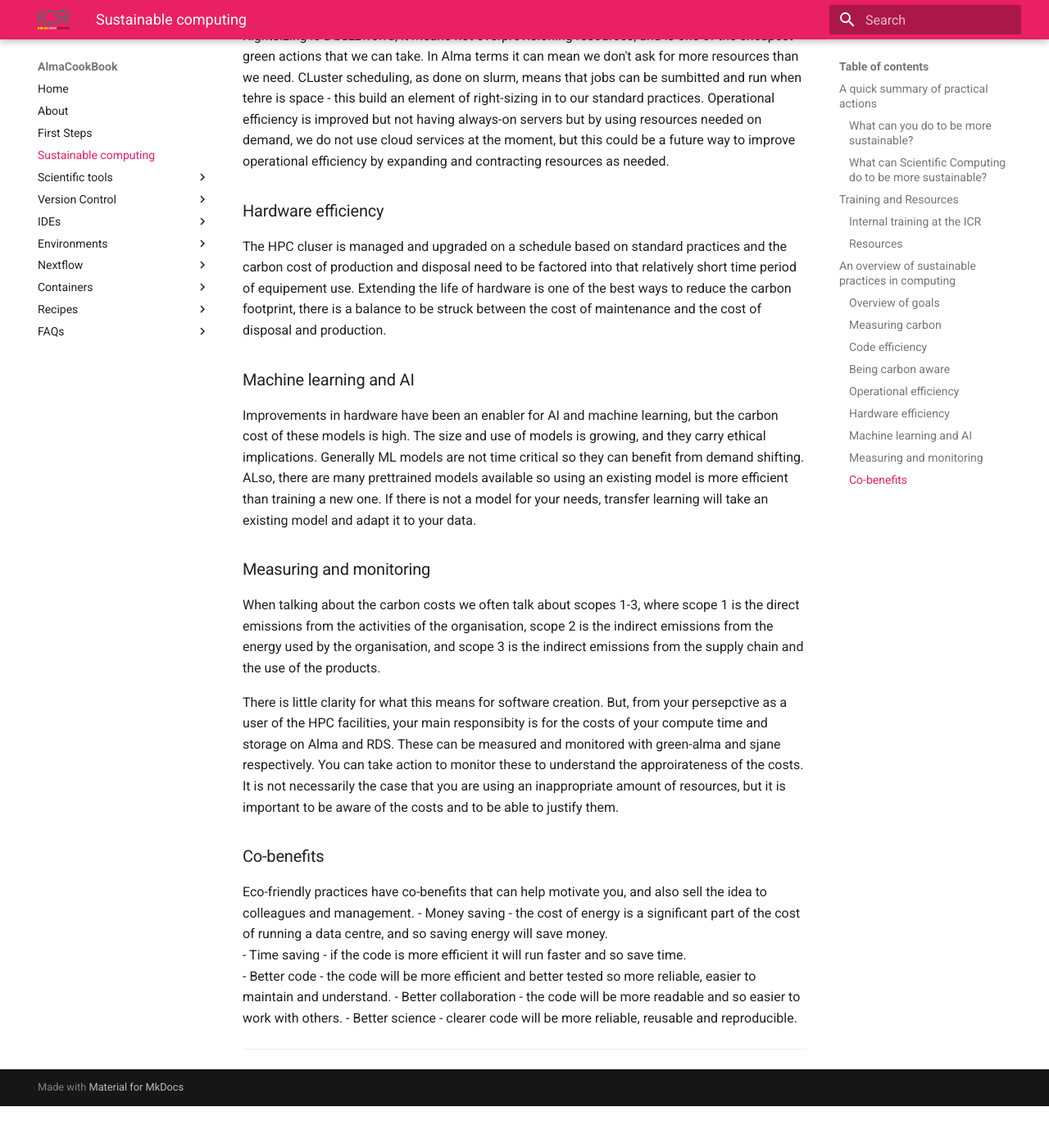
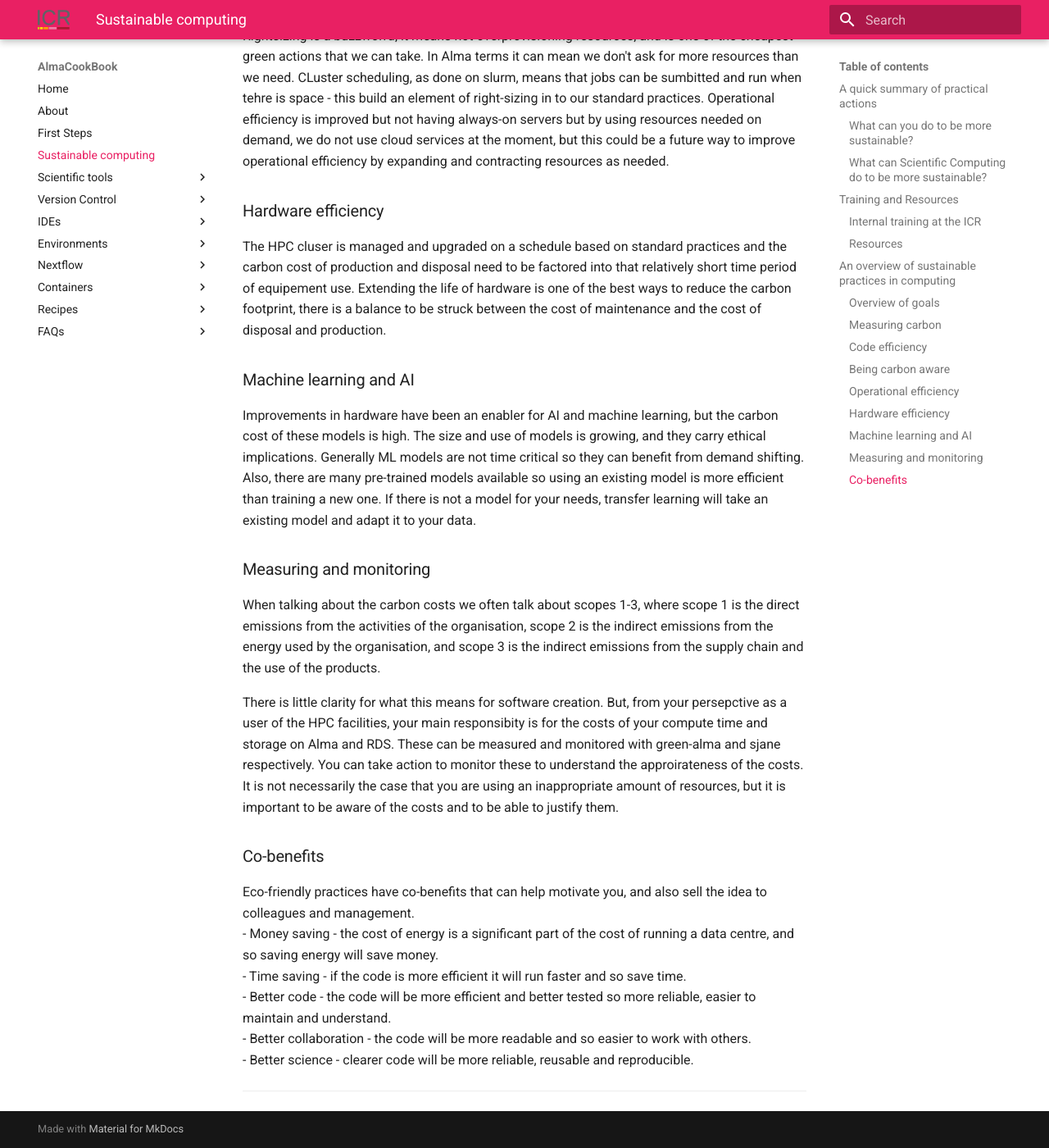
Before and after one commit to AlmaCookBook/AlmaCookBook.github.io, an MkDocs documentation site: the page built from docs/green.md, in a window 1280 px wide and 1400 px high, scrolled down 5121 px. Shown: the whole window at 82% size. Built offline with MkDocs 1.6.1 and Material for MkDocs 9.7.7, drawn with Linux system fonts in a browser that asks for light colours; before the commit the page ends 6470 px from its top, so only the background shows below that; some of the changed text lies outside the part shown.

Commit message:
format updates

```diff
--- a/docs/green.md
+++ b/docs/green.md
@@ -2,9 +2,9 @@
 # Sustainable Computing at the ICR
 This is a collection of resources and advice on sustainable computing at the ICR. The advice comes from a collaboration between groups at the ICR engaged with the [GreenDiSC initiative for sustainable computing](https://www.software.ac.uk/GreenDiSC).
 
-- Breast Cancer Research - Data Science Team, contact Santiago Madera.
-- Research Software Engineering Team, contact Rachel Alcraft.
-- Data Science Team, contact Jacob Househam.
+- Breast Cancer Research - Data Science Team, contact **Santiago Madera**.
+- Research Software Engineering Team, contact **Rachel Alcraft**.
+- Data Science Team, contact **Jacob Househam**.
 
 For any help or questions email [scientific computing](mailto:schelpdesk@icr.ac.uk) and ask for the RSE team.
 
@@ -102,7 +102,7 @@
 The HPC cluser is managed and upgraded on a schedule based on standard practices and the carbon cost of production and disposal need to be factored into that relatively short time period of equipement use. Extending the life of hardware is one of the best ways to reduce the carbon footprint, there is a balance to be struck between the cost of maintenance and the cost of disposal and production.
 
 ### Machine learning and AI
-Improvements in hardware have been an enabler for AI and machine learning, but the carbon cost of these models is high. The size and use of models is growing, and they carry ethical implications. Generally ML models are not time critical so they can benefit from demand shifting. ALso, there are many prettrained models available so using an existing model is more efficient than training a new one. If there is not a model for your needs, transfer learning will take an existing model and adapt it to your data.
+Improvements in hardware have been an enabler for AI and machine learning, but the carbon cost of these models is high. The size and use of models is growing, and they carry ethical implications. Generally ML models are not time critical so they can benefit from demand shifting. Also, there are many pre-trained models available so using an existing model is more efficient than training a new one. If there is not a model for your needs, transfer learning will take an existing model and adapt it to your data.
 
 ### Measuring and monitoring
 When talking about the carbon costs we often talk about scopes 1-3, where scope 1 is the direct emissions from the activities of the organisation, scope 2 is the indirect emissions from the energy used by the organisation, and scope 3 is the indirect emissions from the supply chain and the use of the products.
```
